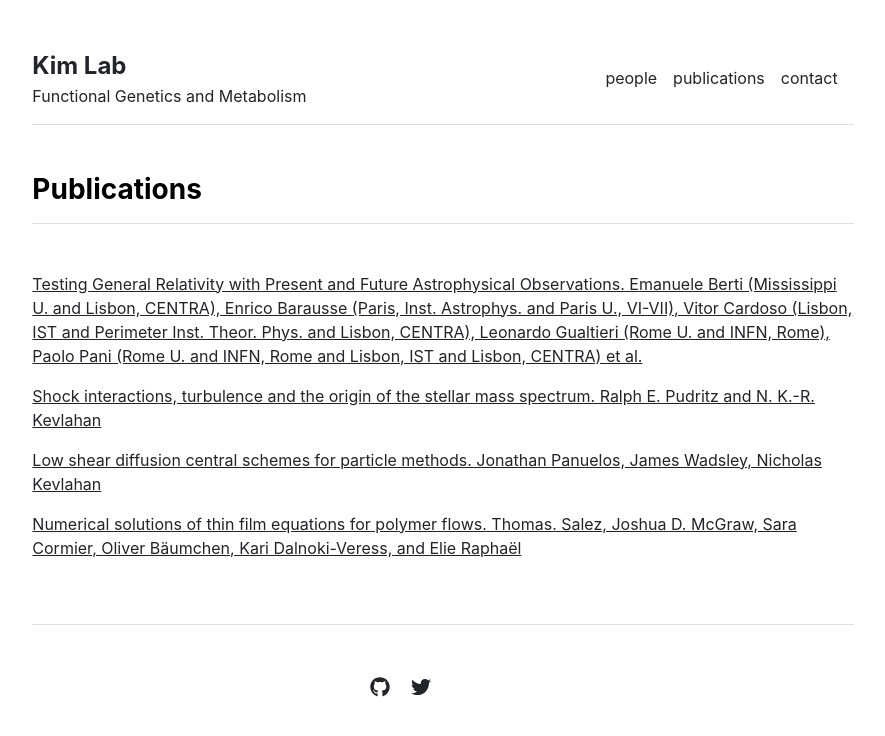
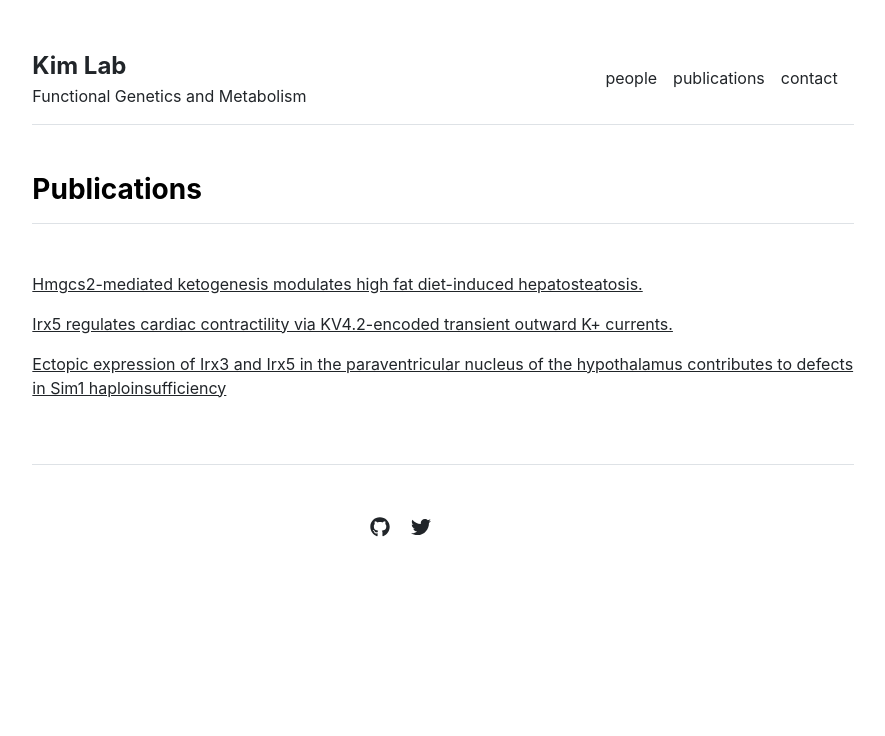
Before and after one commit to hankimlab/hankimlab.github.io, a Jekyll site: the page built from publications.md, in a window 1280 px wide. Shown: the top 736 px of the page, without its empty margins (197-1082 px from the left). Built offline with Jekyll 4.4.1, drawn with Linux system fonts in a browser that asks for light colours.

Commit message:
Update publications.yml

```diff
--- a/_data/publications.yml
+++ b/_data/publications.yml
@@ -4,7 +4,6 @@ featured:
 - {name: 'Ectopic expression of Irx3 and Irx5 in the paraventricular nucleus of the hypothalamus contributes to defects in Sim1 haploinsufficiency', url: 'https://pubmed.ncbi.nlm.nih.gov/34705510/'}
 
 index:
-- {name: 'Testing General Relativity with Present and Future Astrophysical Observations. Emanuele Berti (Mississippi U. and Lisbon, CENTRA), Enrico Barausse (Paris, Inst. Astrophys. and Paris U., VI-VII), Vitor Cardoso (Lisbon, IST and Perimeter Inst. Theor. Phys. and Lisbon, CENTRA), Leonardo Gualtieri (Rome U. and INFN, Rome), Paolo Pani (Rome U. and INFN, Rome and Lisbon, IST and Lisbon, CENTRA) et al.', url: '/publications/1501.07274.pdf'}
-- {name: 'Shock interactions, turbulence and the origin of the stellar mass spectrum. Ralph E. Pudritz and N. K.-R. Kevlahan', url: 'http://ms.mcmaster.ca/kevla/pdf/articles/PhilTransRSoc_2013.pdf'}
-- {name: 'Low shear diffusion central schemes for particle methods. Jonathan Panuelos, James Wadsley, Nicholas Kevlahan', url: 'http://ms.mcmaster.ca/kevla/pdf/articles/jcp_v414.pdf'}
-- {name: 'Numerical solutions of thin film equations for polymer flows. Thomas. Salez, Joshua D. McGraw, Sara Cormier, Oliver Bäumchen, Kari Dalnoki-Veress, and Elie Raphaël', url: 'https://static1.squarespace.com/static/5684891d7086d74497aeb71f/t/56ec510d2fe1319543ab6d6f/1458327821946/10.1140-epje-i2012-12114-x.pdf'}
+- {name: 'Hmgcs2-mediated ketogenesis modulates high fat diet-induced hepatosteatosis.', url: 'https://pubmed.ncbi.nlm.nih.gov/35421611/'}
+- {name: 'Irx5 regulates cardiac contractility via KV4.2-encoded transient outward K+ currents.', url: 'https://pubmed.ncbi.nlm.nih.gov/35245131/'}
+- {name: 'Ectopic expression of Irx3 and Irx5 in the paraventricular nucleus of the hypothalamus contributes to defects in Sim1 haploinsufficiency', url: 'https://pubmed.ncbi.nlm.nih.gov/34705510/'}
```
